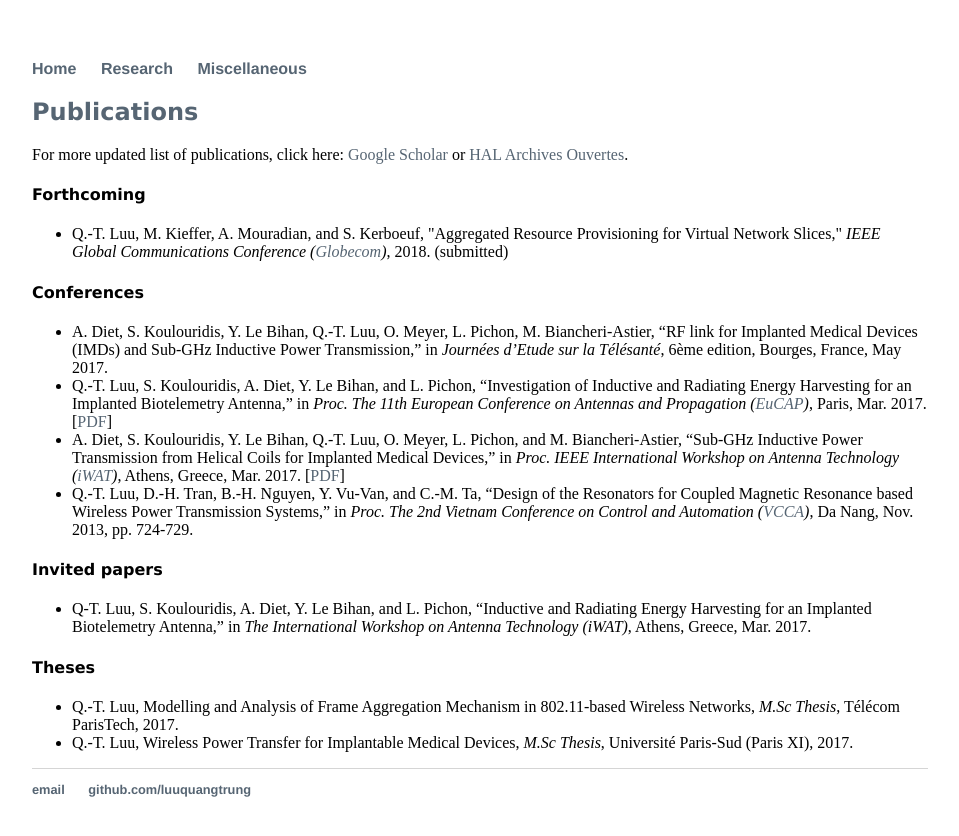
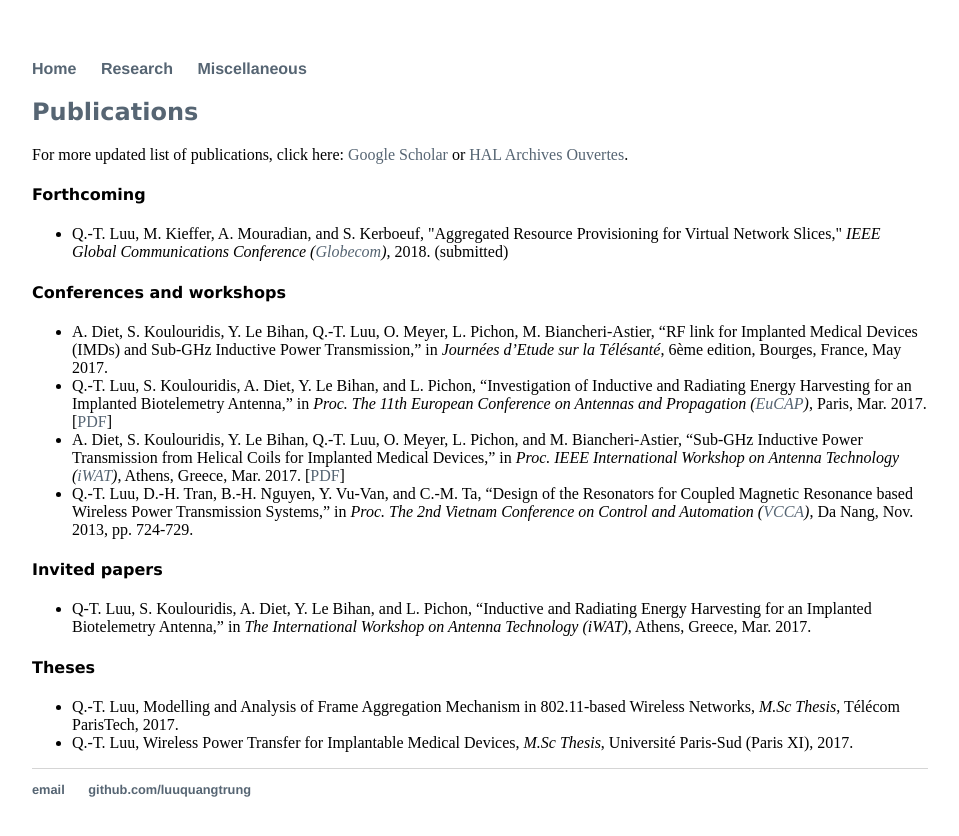
Before and after one commit to luuquangtrung/luuquangtrung.github.io_v1, a Jekyll site: the page built from research/index.html, in a window 1280 px wide. Shown: the top 836 px of the page, without its empty margins (160-1119 px from the left). Built offline with Jekyll 4.4.1, drawn with Linux system fonts in a browser that asks for light colours.

Commit message:
Update index.html

```diff
--- a/research/index.html
+++ b/research/index.html
@@ -21,7 +21,7 @@ For more updated list of publications, click here: <a href="https://scholar.goog
 </ul>
 
 <div>
-	<h4 style="font-family:verdana;">Conferences</h4>
+	<h4 style="font-family:verdana;">Conferences and workshops</h4>
 </div>
 
 <ul>
```
